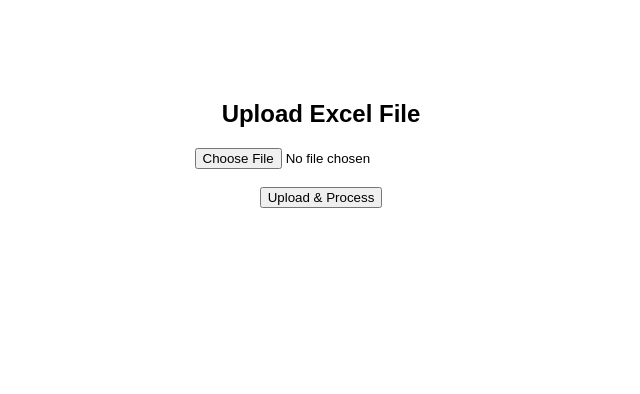
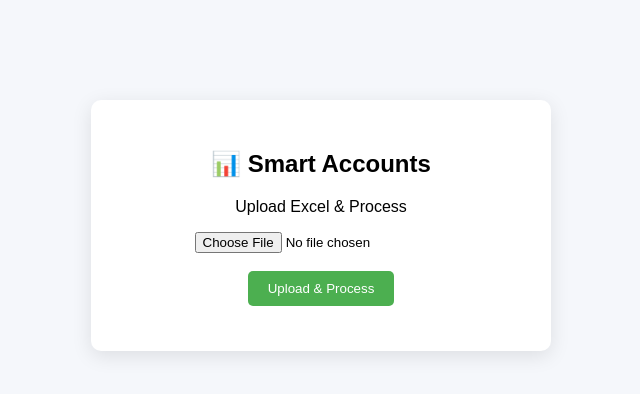
Before and after one commit to bharathomkar8-sudo/smartaccounts-backend, a plain HTML site: page index.html in a window 1280 px wide. Shown: the whole page, without its empty margins (319-959 px from the left). Drawn offline with Linux system fonts and the light colour scheme.

Commit message:
improved UI with status and modern design

```diff
--- a/index.html
+++ b/index.html
@@ -2,29 +2,69 @@
 <html>
 <head>
     <title>Smart Accounts</title>
+    <style>
+        body {
+            font-family: Arial;
+            background: #f5f7fb;
+            text-align: center;
+        }
+        .card {
+            background: white;
+            padding: 30px;
+            margin: 100px auto;
+            width: 400px;
+            border-radius: 10px;
+            box-shadow: 0 5px 20px rgba(0,0,0,0.1);
+        }
+        button {
+            padding: 10px 20px;
+            background: #4CAF50;
+            color: white;
+            border: none;
+            border-radius: 5px;
+            cursor: pointer;
+        }
+        button:hover {
+            background: #45a049;
+        }
+        .status {
+            margin-top: 15px;
+            font-size: 14px;
+        }
+    </style>
 </head>
-<body style="text-align:center; margin-top:100px; font-family:Arial;">
 
-    <h2>Upload Excel File</h2>
+<body>
+
+<div class="card">
+    <h2>📊 Smart Accounts</h2>
+    <p>Upload Excel & Process</p>
 
     <input type="file" id="fileInput" />
     <br><br>
 
     <button onclick="uploadFile()">Upload & Process</button>
 
+    <div class="status" id="status"></div>
+</div>
+
 <script>
 async function uploadFile() {
+    const status = document.getElementById("status");
     const fileInput = document.getElementById("fileInput");
     const file = fileInput.files[0];
 
     if (!file) {
-                alert("Please select a file");
+        alert("Select a file");
         return;
     }
+
+    status.innerText = "⏳ Uploading...";
 
     const formData = new FormData();
     formData.append("file", file);
 
+    try {
         const response = await fetch("https://smartaccounts-backend-production.up.railway.app/upload-sales", {
             method: "POST",
             body: formData
@@ -36,6 +76,12 @@
         link.href = window.URL.createObjectURL(blob);
         link.download = "processed.xlsx";
         link.click();
+
+        status.innerText = "✅ Done! File downloaded";
+
+    } catch (error) {
+        status.innerText = "❌ Error processing file";
+    }
 }
 </script>
 
```
Lines whose indentation alone changed are shown as unchanged.
